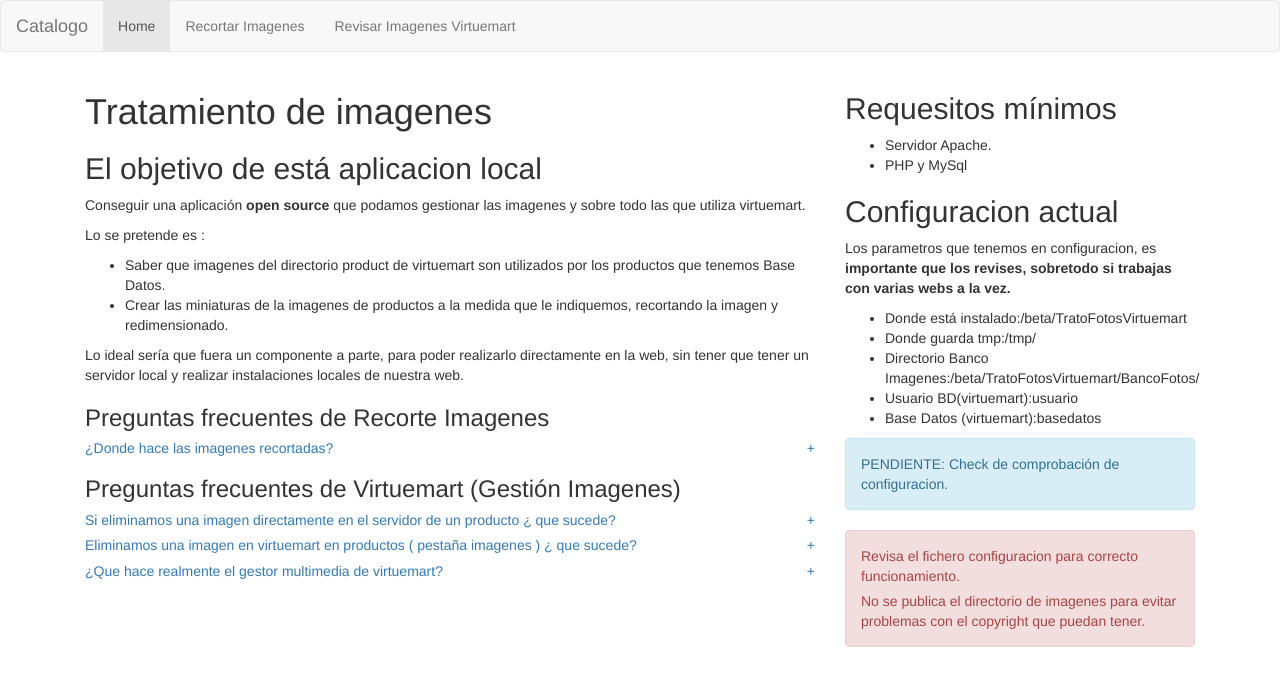
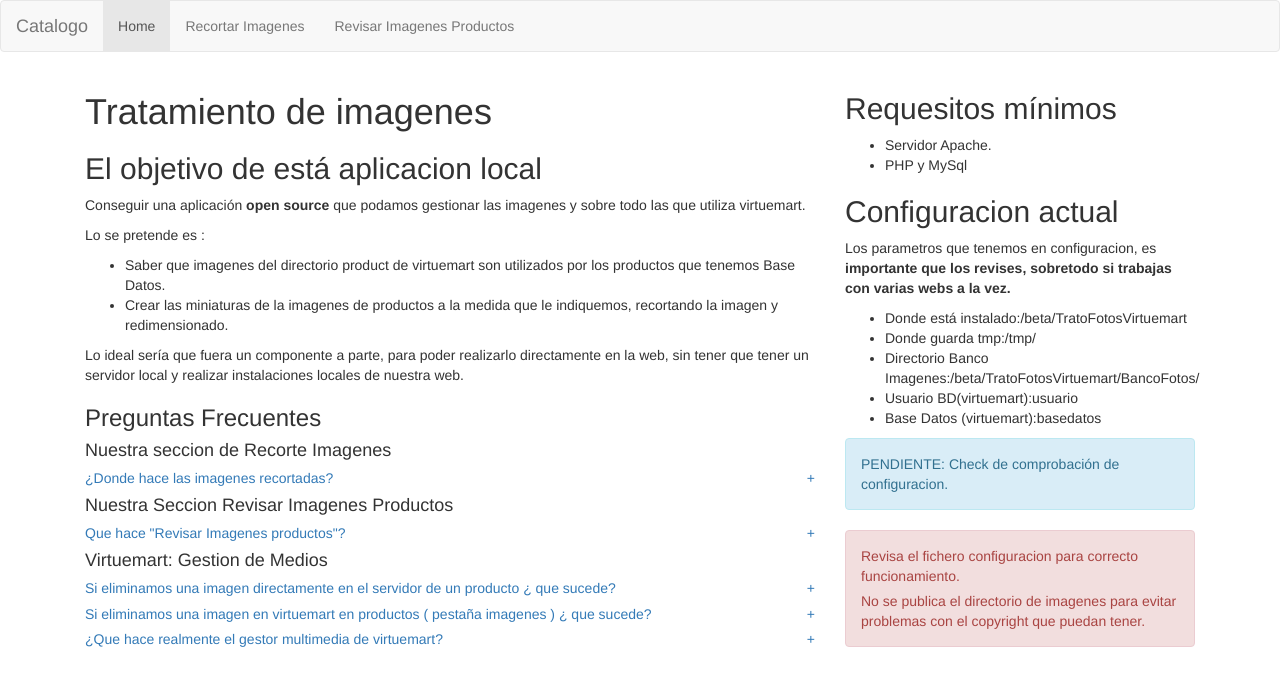
Before and after one commit to Ricardolau/virtuemart-media, a PHP site: page / in a window 1280 px wide. Shown: the top 686 px of the page. Run offline with PHP 8.4, Linux system fonts and the light colour scheme.

Commit message:
- Cambio forma de revisar imagenes de productos, ya que ahora las imagenes las metemos en directorios dentro de la carpeta que asignamos en configuracion. [PENDIENTE] Terminar el proceso de leer dentro de directorios interiores.

```diff
--- a/header.php
+++ b/header.php
@@ -8,7 +8,7 @@
       <ul class="nav navbar-nav">
 	<li class="active"><a href="<?php echo $HostNombre.'/index.php'?>">Home</a></li>
 	<li><a href="<?php echo $HostNombre.'/modulos/mod_recortarImagenes/recortar.php';?>">Recortar Imagenes</a></li>
-	<li><a href="<?php echo $HostNombre.'/modulos/mod_revisarvirtuemart/revisarVirtuemart.php';?>">Revisar Imagenes Virtuemart</a></li>
+	<li><a href="<?php echo $HostNombre.'/modulos/mod_revisar_img_products/revisarImgProducts.php';?>">Revisar Imagenes Productos</a></li>
       </ul>
     </div>
   </nav>
--- a/index.php
+++ b/index.php
@@ -23,8 +23,10 @@
 				</ul>
 				<p>Lo ideal sería que fuera un componente a parte, para poder realizarlo directamente en la web, sin tener que tener un servidor local y realizar instalaciones locales de nuestra web.</p>
 
+				<div class="PreguntasFrecuentes">
+				<h3>Preguntas Frecuentes</h3>
 					<div>
-				<h3>Preguntas frecuentes de Recorte Imagenes</h3>
+					<h4>Nuestra seccion de Recorte Imagenes</h4>
 							<h5>
 								<?php
 								/* Para que este expandido, lo hace con date aria-expanded ="false" o "true"
@@ -43,20 +45,45 @@
 							</div>
 
 					</div>
-
 					<div>
-				<h3>Preguntas frecuentes de Virtuemart (Gestión Imagenes)</h3>
+					<h4>Nuestra Seccion Revisar Imagenes Productos</h4>
 						<h5>
 							<?php
 							/* Para que este expandido, lo hace con date aria-expanded ="false" o "true"
 							 * */
 							?>
-							<a data-toggle="collapse" data-parent="#accordion" href="#collapse1" aria-expanded="false">Si eliminamos una imagen directamente en el servidor de un producto ¿ que sucede?
+							<a data-toggle="collapse" data-parent="#accordion" href="#collapse2" aria-expanded="false">Que hace "Revisar Imagenes productos"?
 							<span style="float:right;" class="icono-collapse">+</span>
 							</a>
 
 						</h5>
-						<div id="collapse1" class="collapse pepe">
+						<div id="collapse2" class="collapse pepe">
+							<p>Analiza:</p>
+							<ul>
+							<li>  Las imagenes que tenemos asignadas a los productos, si existen y tiene una extension correcta ( solo permito jpg y png).</li>
+							<li>  Mostramos la cantidad imagenes que tiene un producto asignadas</li>
+							<li>  Las imagenes que tenemos en la carpeta asignada para productos son correctas y cuales no.</li>
+							<li>  Que imagenes tenemos en la carpeta asignada y no utilizamos en ningún producto.</li>
+
+							</ul>
+
+
+						</div>
+
+					</div>
+					<div>
+					<h4>Virtuemart: Gestion de Medios</h4>
+							<h5>
+								<?php
+								/* Para que este expandido, lo hace con date aria-expanded ="false" o "true"
+								 * */
+								?>
+								<a data-toggle="collapse" data-parent="#accordion" href="#collapse3" aria-expanded="false">Si eliminamos una imagen directamente en el servidor de un producto ¿ que sucede?
+								<span style="float:right;" class="icono-collapse">+</span>
+								</a>
+
+							</h5>
+							<div id="collapse3" class="collapse pepe">
 								<p>Lo que sucede es que en la tabla del producto seguira apuntando a esa imagen y mostrara el error imagen no encontrada.</p>
 								<p>El gestor multimedia de virtuemart (Archivos de medios) tambien aparecerá y seguira mostrando en el listado pero indicando icono de peligro, tipo no correcto.</p>
 
@@ -67,12 +94,12 @@
 								/* Para que este expandido, lo hace con date aria-expanded ="false" o "true"
 								 * */
 								?>
-							<a data-toggle="collapse" data-parent="#accordion" href="#collapse2" aria-expanded="false">Eliminamos una imagen en virtuemart en productos ( pestaña imagenes ) ¿ que sucede?
+								<a data-toggle="collapse" data-parent="#accordion" href="#collapse4" aria-expanded="false">Si eliminamos una imagen en virtuemart en productos ( pestaña imagenes ) ¿ que sucede?
 								<span style="float:right;" class="icono-collapse">+</span>
 								</a>
 
 							</h5>
-						<div id="collapse2" class="collapse pepe">
+							<div id="collapse4" class="collapse pepe">
 								<p>Realmente muy poco, lo unico que hace es eliminarlo de la tabla ( virtuemart_product_media ), es la tabla que cruza con la tabla ( virtuemart_media )</p>
 								<p>El gestor multimedia de virtuemart (Archivos de medios) es controlado por la tabla virtuemart_media, por lo que seguirá existiendo en el servidor es imagen y su miniatura en el directorio asignado para productos.</p>
 								<p>El gestor multimedia tiene un filtro por tipo, podemos seleccionar "productos" y podemos comprobar que la imagen que quitamos del producto , sigue apareciendo , incluso con el tipo producto.</p>
@@ -83,12 +110,12 @@
 								/* Para que este expandido, lo hace con date aria-expanded ="false" o "true"
 								 * */
 								?>
-							<a data-toggle="collapse" data-parent="#accordion" href="#collapse3" aria-expanded="false">¿Que hace realmente el gestor multimedia de virtuemart?
+								<a data-toggle="collapse" data-parent="#accordion" href="#collapse5" aria-expanded="false">¿Que hace realmente el gestor multimedia de virtuemart?
 								<span style="float:right;" class="icono-collapse">+</span>
 								</a>
 
 							</h5>
-						<div id="collapse3" class="collapse pepe">
+							<div id="collapse5" class="collapse pepe">
 								<p> Archivos de medios es el gestor multimedia de virtuemart, que nos permite:</p>
 								<ul>
 								<li><strong>Editar:</strong> Modificar el "Título archivo único", poner los subtitulos, Clase css,texto alternativo en caso de no carga y incluso seleccionar otra url para esa imagen.</li>
@@ -97,10 +124,11 @@
 								<li><strong>Sincronizar Medios con virtuemart:</strong> Pienso que lo hace, es ver la imagenes que hay dentro del directorio stories/viertuemart ( por defecto) y crea miniaturas, añadiendolo a la tabla de virtuemart_medios. </li>
 								</ul>
 								<p> Por lo que observo en las opciones que tiene al añadir un fichero, el apartado virtuemart "Archivos de medios" de virtuemart, permite tener ficheros para luego descargar y poder venderlos. No lo utilizo , asi que no se como va.</p>
+								<p>Aquí puedes ver <a href="http://ayuda.svigo.es/index.php/programacion-2/cms/joomla/componentes/virtuemart/144-archivo-de-medios-de-virtuemart">mas info</a></p>
 
 							</div>
 					</div>
-
+				</div>
 
 
 
--- a/modulos/mod_revisarvirtuemart/vistaMedioProductos.php
+++ b/modulos/mod_revisar_img_products/vistaMedioProductos.php
@@ -164,7 +164,7 @@ function comprobarEstado(){
 		include './../../header.php';
 		include 'funciones.php';
 ?>
-<script src="<?php echo $HostNombre; ?>/modulos/mod_revisarvirtuemart/funciones.js"></script>
+<script src="<?php echo $HostNombre; ?>/modulos/mod_revisar_img_products/funciones.js"></script>
 <?php
 	$TodosProductos = ObtenerProductos($BDVirtuemart,$prefijoTabla);
  // Creamos array con producto que no tiene imagen
```
Also changed, not shown: modulos/mod_revisar_img_products/funciones.php (renamed from modulos/mod_revisarvirtuemart/funciones.php, +24 -2 lines), modulos/mod_revisar_img_products/revisarImgProducts.php (renamed from modulos/mod_revisarvirtuemart/revisarVirtuemart.php, +35 -13 lines), modulos/mod_revisar_img_products/funciones.js (renamed from modulos/mod_revisarvirtuemart/funciones.js), modulos/mod_revisar_img_products/img/ajax-loader.gif (renamed from modulos/mod_revisarvirtuemart/img/ajax-loader.gif), modulos/mod_revisar_img_products/tareas.php (renamed from modulos/mod_revisarvirtuemart/tareas.php). Lines whose indentation alone changed are shown as unchanged.
